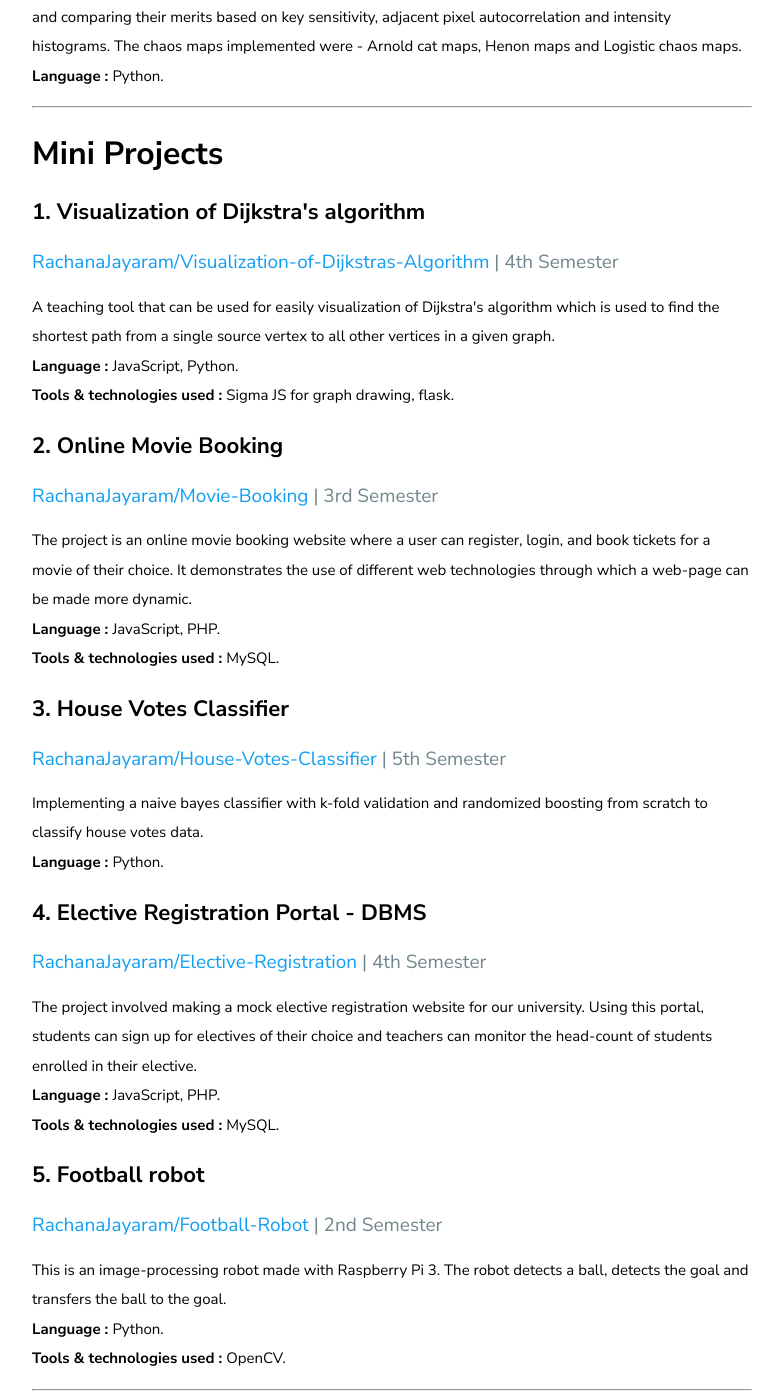
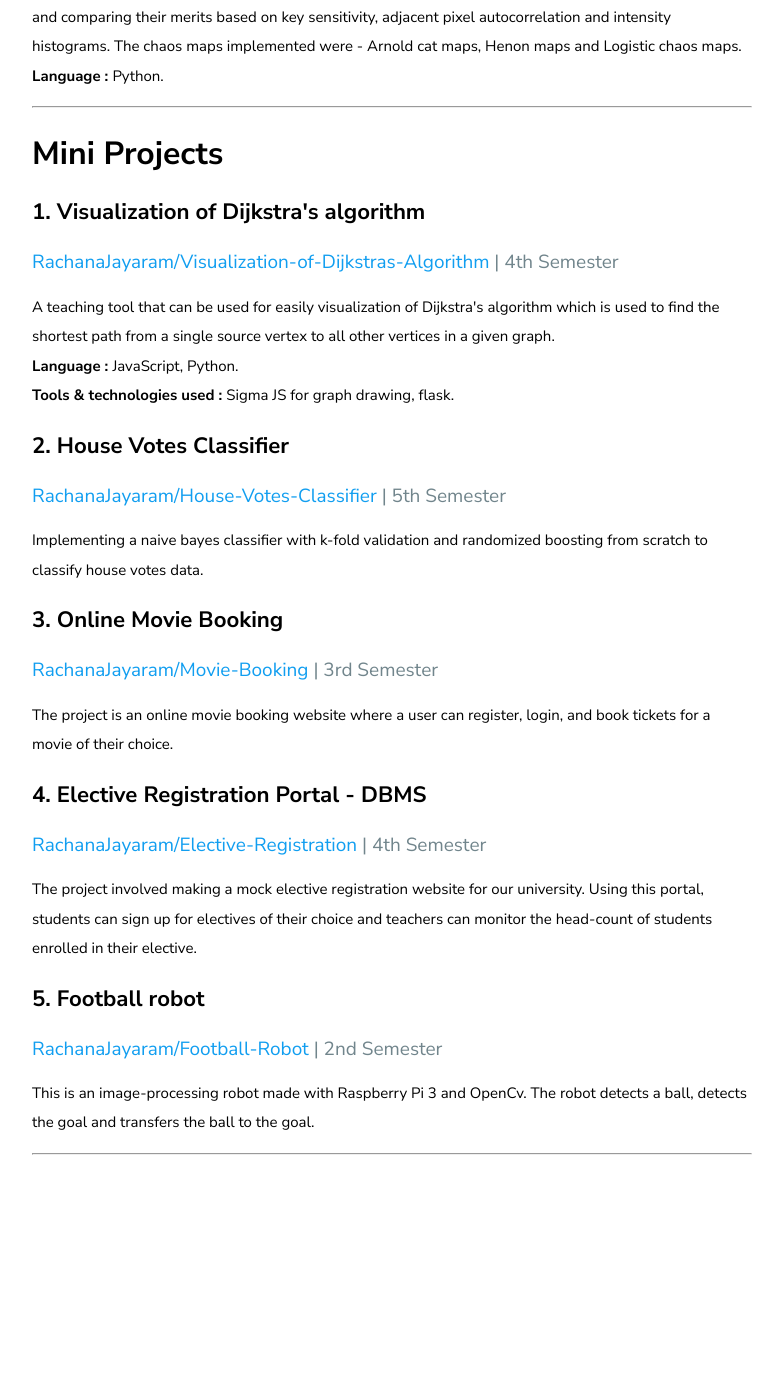
Before and after one commit to RachanaJayaram/projects, a Jekyll site: the page built from index.md, in a window 1280 px wide and 1400 px high, scrolled down 1478 px. Shown: the whole window, without its empty margins (68-851 px from the left). Built offline with Jekyll 4.4.1, drawn with Linux system fonts in a browser that asks for light colours; after the commit the page ends 2642 px from its top, so only the background shows below that.

Commit message:
Update home.html

```diff
--- a/_layouts/home.html
+++ b/_layouts/home.html
@@ -138,9 +138,21 @@ layout: page
 	Sigma JS for graph drawing, flask.
 </p>
 
+<h3>
+	2. House Votes Classifier
+</h3>
+<a href="https://github.com/RachanaJayaram/House-Votes-Classifier">RachanaJayaram/House-Votes-Classifier</a> <span
+	style="color:#71858c">| 5th Semester</span>
+
+
+<p>
+	Implementing a naive bayes classifier with k-fold validation and randomized boosting from scratch to classify house
+	votes data.
+	<br>
+</p>
 
 <h3>
-	2. Online Movie Booking
+	3. Online Movie Booking
 </h3>
 <a href="https://github.com/RachanaJayaram/Movie-Booking">RachanaJayaram/Movie-Booking</a> <span style="color:#71858c">|
 	3rd Semester</span>
@@ -148,36 +160,9 @@ layout: page
 
 <p>
 	The project is an online movie booking website where a user can register, login, and
-	book tickets for a movie of their choice. It demonstrates the use of different web
-	technologies through which a web-page can be made more dynamic.
-
-	<br>
-	<b>
-		Language :
-	</b>
-	JavaScript, PHP. <br>
-
-	<b>
-		Tools & technologies used :
-	</b>
-	MySQL.
+	book tickets for a movie of their choice.
 </p>
 
-<h3>
-	3. House Votes Classifier
-</h3>
-<a href="https://github.com/RachanaJayaram/House-Votes-Classifier">RachanaJayaram/House-Votes-Classifier</a> <span
-	style="color:#71858c">| 5th Semester</span>
-
-
-<p>
-	Implementing a naive bayes classifier with k-fold validation and randomized boosting from scratch to classify house votes data.
-	<br>
-	<b>
-		Language :
-	</b>
-	Python.
-</p>
 
 
 <h3>
@@ -191,17 +176,6 @@ layout: page
 	The project involved making a mock elective registration website for our university. Using this portal, students can
 	sign up for electives of their choice and teachers can monitor the head-count of students enrolled in their
 	elective.
-
-	<br>
-	<b>
-		Language :
-	</b>
-	JavaScript, PHP. <br>
-
-	<b>
-		Tools & technologies used :
-	</b>
-	MySQL.
 </p>
 
 
@@ -212,21 +186,9 @@ layout: page
 <a href="https://github.com/RachanaJayaram/Football-Robot">RachanaJayaram/Football-Robot</a> <span
 	style="color:#71858c">| 2nd Semester</span>
 
-
 <p>
-	This is an image-processing robot made with Raspberry Pi 3. The robot detects a ball,
+	This is an image-processing robot made with Raspberry Pi 3 and OpenCv. The robot detects a ball,
 	detects the goal and transfers the ball to the goal.
-	<br>
-	<b>
-		Language :
-	</b>
-	Python.
-	<br>
-
-	<b>
-		Tools & technologies used :
-	</b>
-	OpenCV.
 </p>
 
 <hr>
```
